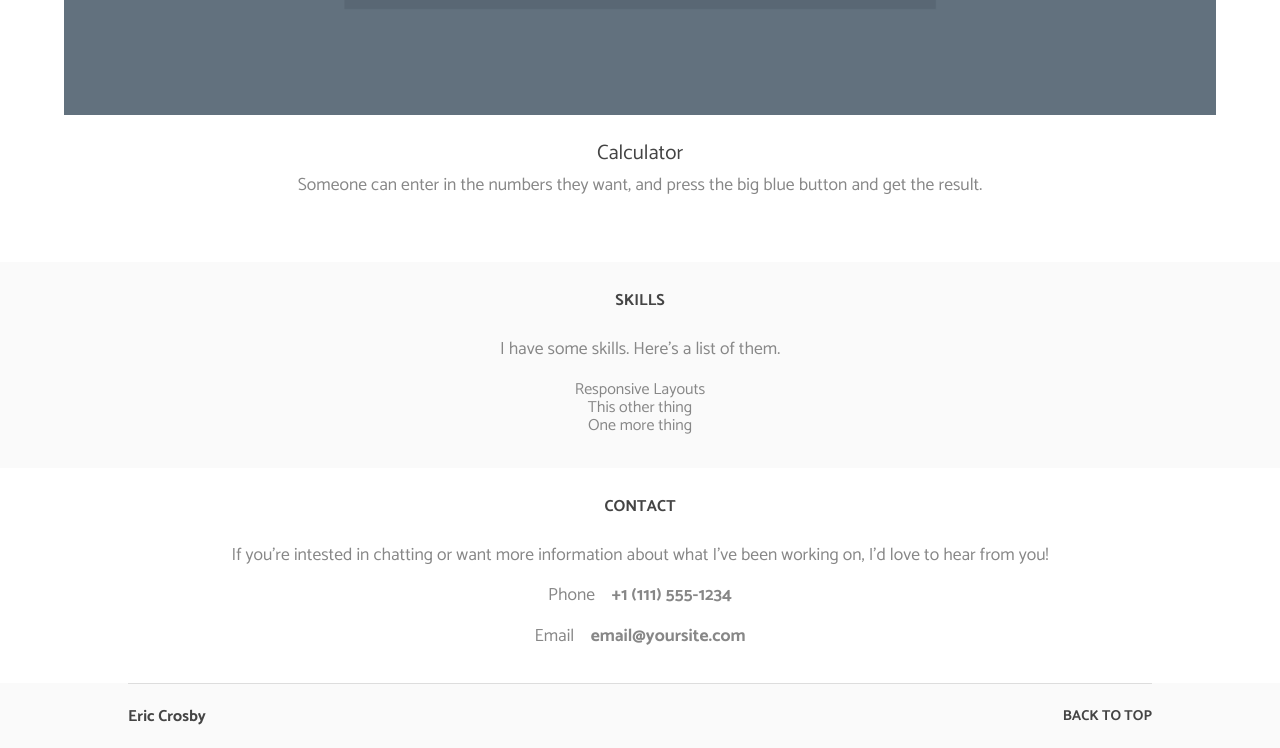
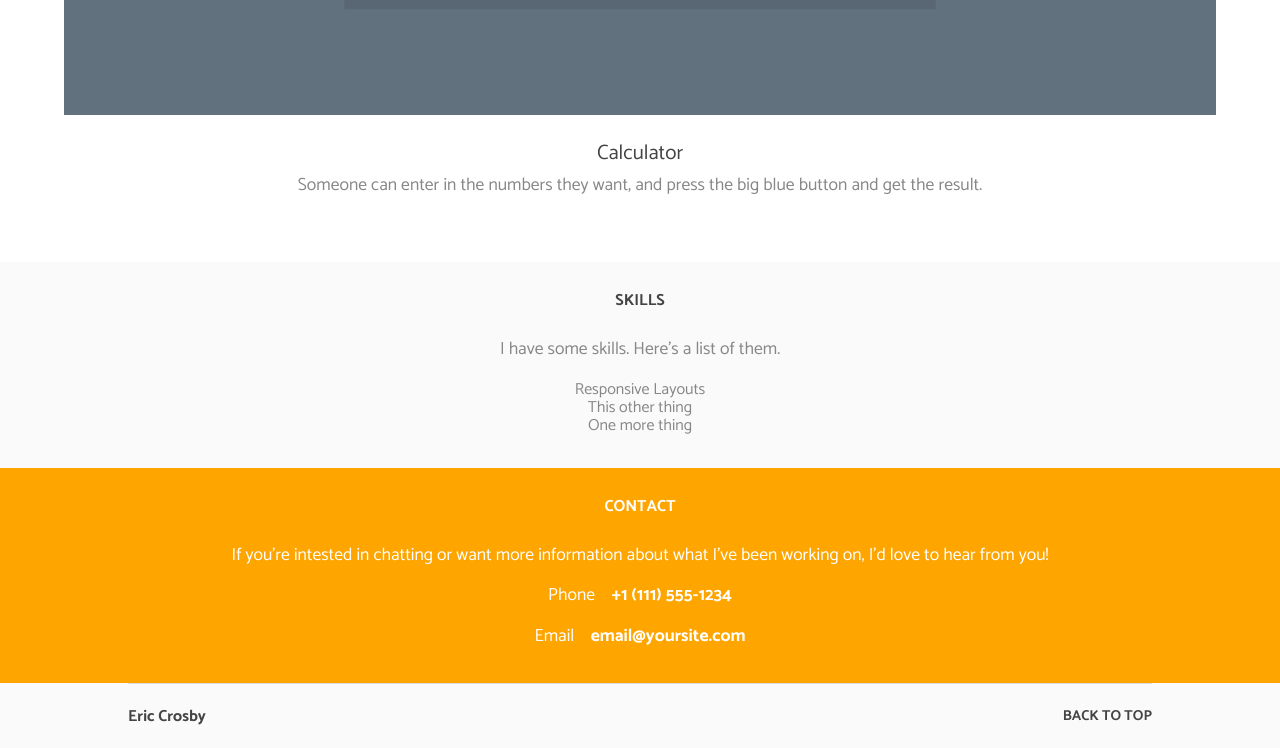
Before and after one commit to eacrosby/responsive_layout_v2.0, a plain HTML site: page index.html in a window 1280 px wide. Shown: the part 5487-6235 px from the top of the page. Drawn offline with Linux system fonts and the light colour scheme.

Commit message:
Final styles and index changes before adding media styles

```diff
--- a/css/styles.css
+++ b/css/styles.css
@@ -99,6 +99,11 @@ nav li a:active, a:visited {
 	color: #222;
 }
 
+nav li a:hover {
+	color: orange;
+	border-bottom: 2px dotted orange;
+}
+
 .profile img {
 	width: 75%;
 	margin-bottom: .7em;
@@ -119,7 +124,12 @@ nav li a:active, a:visited {
 
 .contactinfo {
 	padding-bottom: 1em;
-	background-color: white;
+	background-color: orange;
+	color: white;
+}
+
+.contactinfo h2 {
+	color: white;
 }
 
 .contactdata {
```
